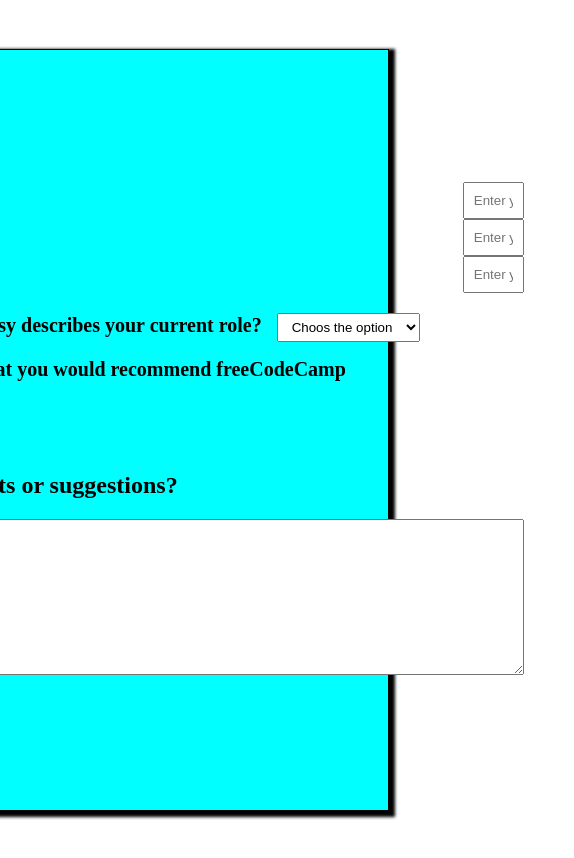
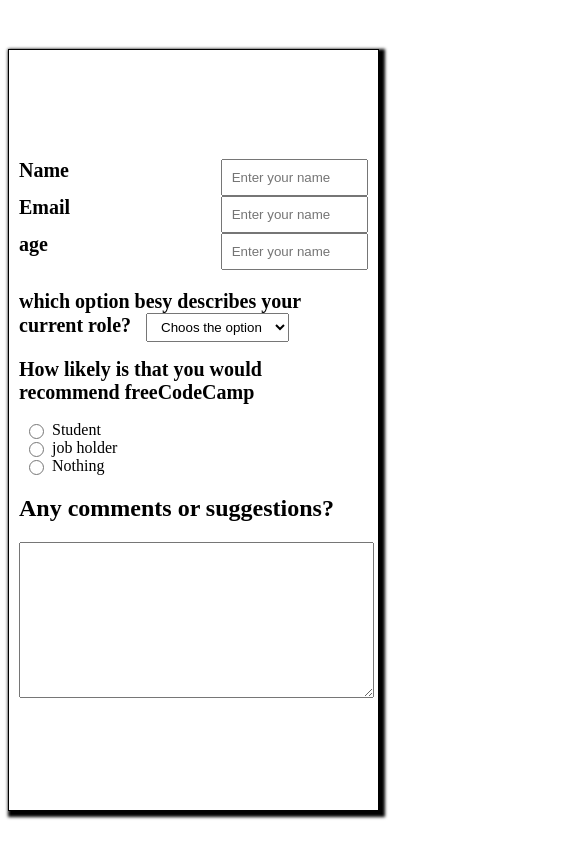
Before and after one commit to Abdullah5-boop/form, a plain HTML site: page index.html in a window 390 px wide. Shown: the whole page, 574 px wide, since content can reach past the window. Drawn offline with Linux system fonts and the light colour scheme.

Commit message:
responsive updated

```diff
--- a/style.css
+++ b/style.css
@@ -1,5 +1,8 @@
 
-
+:root{
+    --formwidthvaluepadding:50px;
+    --inputcontainerwidth:40vw
+}
 .container{
     width: 95vw;
     height: 100vh;
@@ -12,13 +15,14 @@
 input{
     padding: 9px;
     width:  32vw;
+    margin-left: 5px;
 }
 
 .inputcontainer{
     display: flex;
     justify-content: center;
     align-items: center;
-    width: 40vw;
+    width:var(--inputcontainerwidth);
     height: 90vh;
     border: 1px solid;
     box-shadow: 3px 3px 3px 3px ;
@@ -28,9 +32,9 @@
 
     display: flex;
     justify-content: center;
-    /* align-items: flex-end; */
-    padding:50px ;
-    /* background-color: aqua; */
+
+    padding:var(--formwidthvaluepadding) ;
+
 }
 .heading{
     font-size: 20px;
@@ -62,15 +66,40 @@
 }
 @media only screen and (max-width: 600px)
 {
-    input{
-        padding: 9px;
-        width:  10vw;
+    :root{
+        --formwidthvaluepadding:10px;
+        --inputcontainerwidth:100vw
+
+
     }
-    .container{
-        box-sizing: border-box;
+    textarea{
+        width: 100%;
     }
-	.inputcontainer{
-        width: 100vw;
-        background-color: aqua;
+
+}
+@media only screen and (max-width: 1534px)
+{
+    :root{
+        --formwidthvaluepadding:10px;
+        --inputcontainerwidth:100vw
+
+
     }
+    textarea{
+        width: 100%;
+    }
+
 }
+@media only screen and (max-width: 1000px)
+{
+    :root{
+        --formwidthvaluepadding:10px;
+        --inputcontainerwidth:100vw
+
+
+    }
+    textarea{
+        width: 100%;
+    }
+
+}
```
